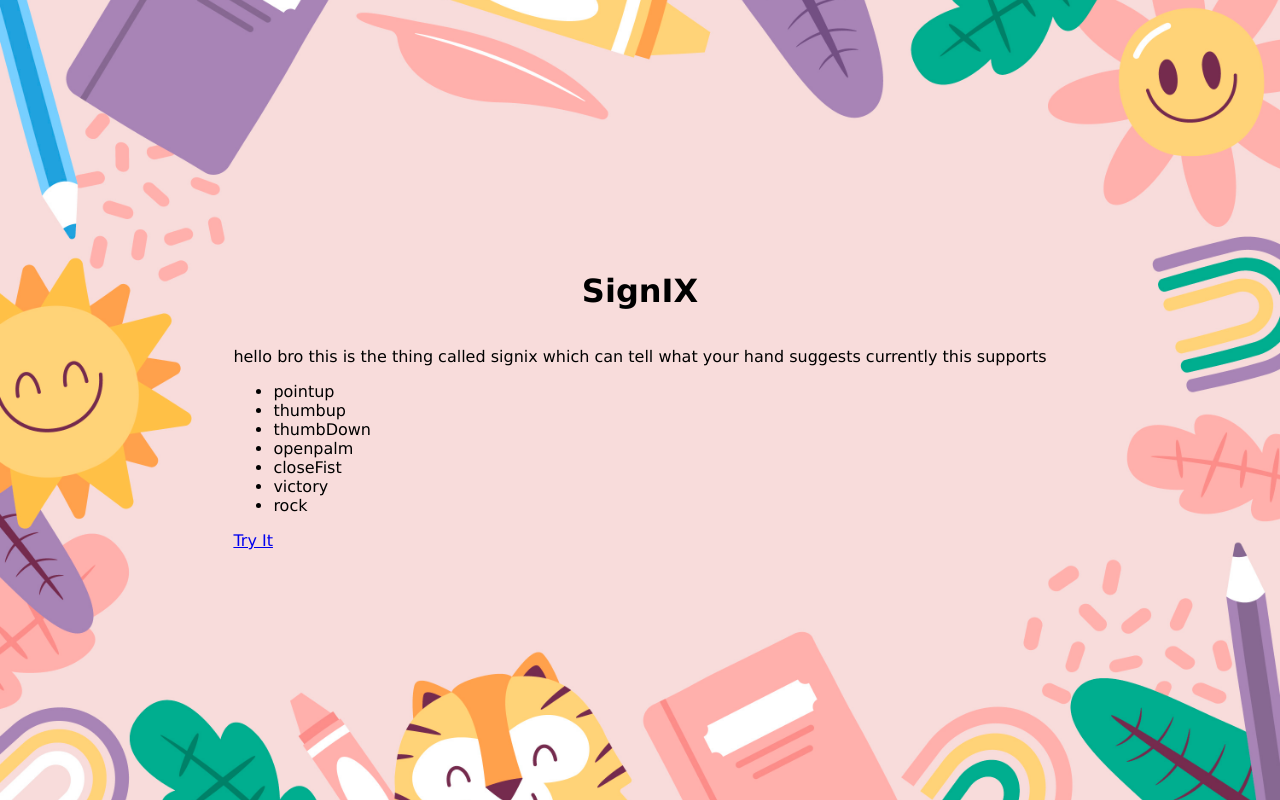
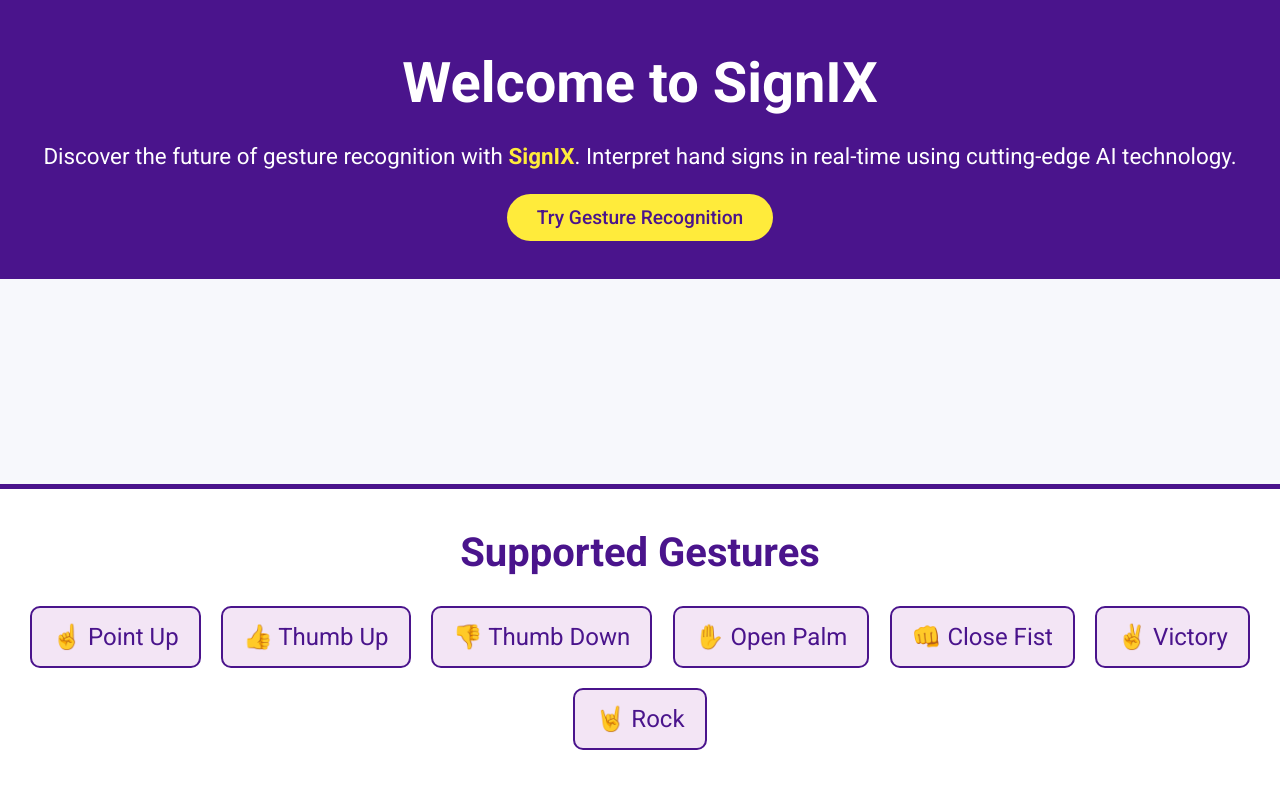
Before and after one commit to Fazalkadivar21/SignIX, a Flask app: page / in a window 1280 px wide. Run offline with Flask 3, Linux system fonts and the light colour scheme; some libraries are stand-ins or nearby versions.

Commit message:
ui Tweaked

```diff
--- a/static/css/style.css
+++ b/static/css/style.css
@@ -1,33 +1,163 @@
+
+* {
+  margin: 0;
+  padding: 0;
+  box-sizing: border-box;
+}
+
 body {
-  font-family: Verdana, Geneva, Tahoma, sans-serif;
+  font-family: 'Roboto', sans-serif;
+  background-color: #f7f8fc;
+  color: #333;
   display: flex;
   flex-direction: column;
-  align-items: center;
-  justify-content: center;
-  height: 100vh;
-  width: 100vw;
-  margin: 0;
-  background-image: url("../images/hand-drawn-flat-school-frame.jpg");
-  background-size: cover;
-  background-repeat: no-repeat;
-  background-position: center;
-  /* color: white; */
+  min-height: 100vh;
+  justify-content: space-between;
 }
 
-.container {
+.header {
+  background-color: #4a148c;
+  color: white;
+  padding: 50px 20px;
+  text-align: center;
+  animation: fadeIn 1.2s ease-in-out;
+}
+
+.header .title {
+  font-size: 3.5rem;
+  margin-bottom: 20px;
+  font-weight: 700;
+}
+
+.header .description {
+  font-size: 1.4rem;
+  margin-bottom: 30px;
+  line-height: 1.8;
+}
+
+.header .highlight {
+  color: #ffeb3b;
+  font-weight: bold;
+}
+
+.cta-button {
+  background-color: #ffeb3b;
+  color: #4a148c;
+  padding: 12px 30px;
+  border-radius: 30px;
+  text-decoration: none;
+  font-size: 1.2rem;
+  font-weight: 500;
+  transition: all 0.4s ease;
+}
+
+.cta-button:hover {
+  background-color: #ffd600;
+  transform: scale(1.05);
+}
+
+.supported-gestures {
+  padding: 40px 20px;
+  background-color: #ffffff;
+  border-top: 5px solid #4a148c;
+  text-align: center;
+}
+
+.supported-gestures h2 {
+  font-size: 2.5rem;
+  margin-bottom: 20px;
+  color: #4a148c;
+}
+
+.gestures-list {
+  list-style: none;
   display: flex;
+  justify-content: space-around;
+  flex-wrap: wrap;
+}
+
+.gestures-list li {
+  font-size: 1.5rem;
+  background-color: #f3e5f5;
+  color: #4a148c;
+  padding: 15px 20px;
+  border-radius: 10px;
+  margin: 10px;
+  border: 2px solid #4a148c;
+  transition: transform 0.3s ease;
+}
+
+.gestures-list li:hover {
+  background-color: #4a148c;
+  color: white;
+  transform: scale(1.1);
+}
+/* Video Styling */
+.video-container {
+  display: flex;
+  justify-content: space-evenly;
   align-items: center;
-  justify-content: space-evenly;
-  width: inherit;
+  padding: 50px 20px;
+}
+
+.video-feed {
+  border: 2px solid #ddd;
+  border-radius: 10px;
+  overflow: hidden;
+  max-width: 600px;
+  width: 100%;
+  box-shadow: 0 4px 15px rgba(0, 0, 0, 0.1);
 }
 
 #video {
-  border: 2px solid #ddd;
-  border-radius: 8px;
-  margin-bottom: 10px;
+  width: 100%;
+  height: auto;
 }
 
-#results {
+.results {
+  background-color: #f3e5f5;
+  padding: 20px;
+  border-radius: 10px;
+  box-shadow: 0 4px 10px rgba(0, 0, 0, 0.1);
+  max-width: 300px;
   text-align: center;
-  width: 30%;
 }
+
+.results h2 {
+  font-size: 1.8rem;
+  color: #4a148c;
+  margin-bottom: 20px;
+}
+
+#gesture-list {
+  list-style: none;
+  padding: 0;
+  font-size: 1.2rem;
+}
+
+#gesture-list li {
+  padding: 10px;
+  background-color: #ffffff;
+  margin-bottom: 10px;
+  border: 1px solid #ddd;
+  border-radius: 5px;
+  transition: transform 0.3s ease;
+}
+
+#gesture-list li:hover {
+  background-color: #4a148c;
+  color: white;
+  transform: scale(1.05);
+}
+
+
+@keyframes fadeIn {
+  from {
+    opacity: 0;
+    transform: translateY(-20px);
+  }
+  to {
+    opacity: 1;
+    transform: translateY(0);
+  }
+}
--- a/templates/index.html
+++ b/templates/index.html
@@ -3,39 +3,39 @@
   <head>
     <meta charset="UTF-8" />
     <meta name="viewport" content="width=device-width, initial-scale=1.0" />
-    <title>Gesture Recognition</title>
-    <link
-      rel="stylesheet"
-      href="{{ url_for('static', filename='css/style.css') }}"
-    />
+    <title>SignIX - Gesture Recognition</title>
+    <link rel="stylesheet" href="{{ url_for('static', filename='css/style.css') }}" />
+    <link rel="preconnect" href="https://fonts.googleapis.com">
+    <link href="https://fonts.googleapis.com/css2?family=Roboto:wght@400;500;700&display=swap" rel="stylesheet">
   </head>
   <body>
+    <header class="header">
+      <div class="container">
+        <h1 class="title">Welcome to SignIX</h1>
+        <p class="description">
+          Discover the future of gesture recognition with <span class="highlight">SignIX</span>. Interpret hand signs in real-time using cutting-edge AI technology.
+        </p>
+        <a href="/signix" class="cta-button">Try Gesture Recognition</a>
+      </div>
+    </header>
 
-    <!--
-      1. Please maintain all the images in static/images
-      2. index.html is the landing page so design accordingly.
-            it should contain...
-            1. Propper info on SignIX (what is it what it does)
-            2. Currently supported gestures (listed in <ul>)
-      3. Refrence for the landing page - https://freeapi.app/ (the style and the related elements)
-    -->
+    <section class="supported-gestures">
+      <div class="container">
+        <h2>Supported Gestures</h2>
+        <ul class="gestures-list">
+          <li>☝️ Point Up</li>
+          <li>👍 Thumb Up</li>
+          <li>👎 Thumb Down</li>
+          <li>✋ Open Palm</li>
+          <li>👊 Close Fist</li>
+          <li>✌️ Victory</li>
+          <li>🤘 Rock</li>
+        </ul>
+      </div>
+    </section>
 
-    <h1>SignIX</h1>
-    <div>
-      <p>hello bro this is the thing called signix which can tell what your hand suggests currently this supports</p>
-      <ul>
-        <li>pointup</li>
-        <li>thumbup</li>
-        <li>thumbDown</li>
-        <li>openpalm</li>
-        <li>closeFist</li>
-        <li>victory</li>
-        <li>rock</li>
-      </ul>
-      <a href="/signix">Try It</a>
-    </div>
 
-    <!-- SocketIO -->
+
     <script src="https://cdn.socket.io/4.0.0/socket.io.min.js"></script>
     <script src="{{ url_for('static', filename='js/script.js') }}"></script>
   </body>
```
Also changed, not shown: templates/signix.html (+24 -13 lines).
